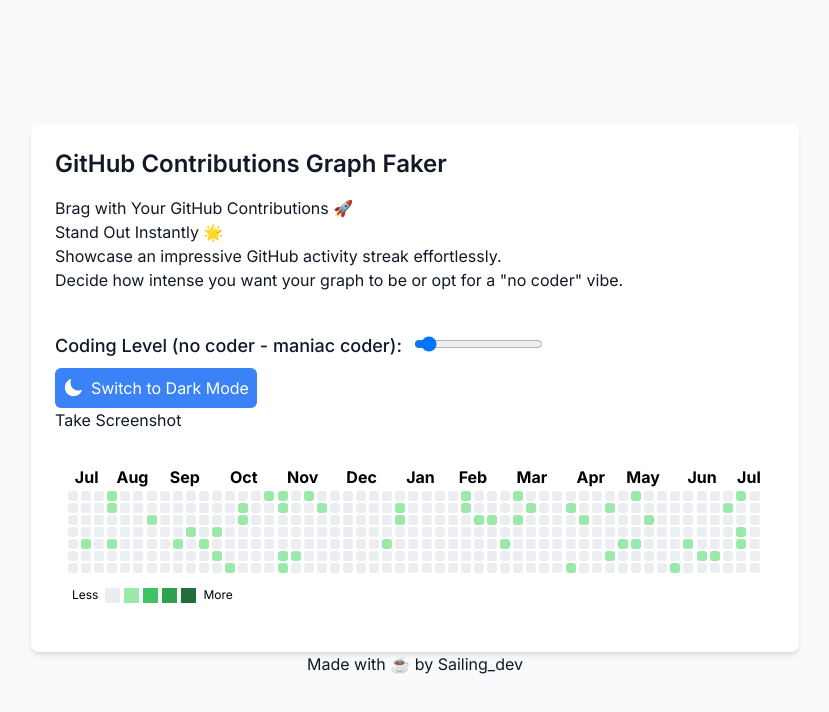
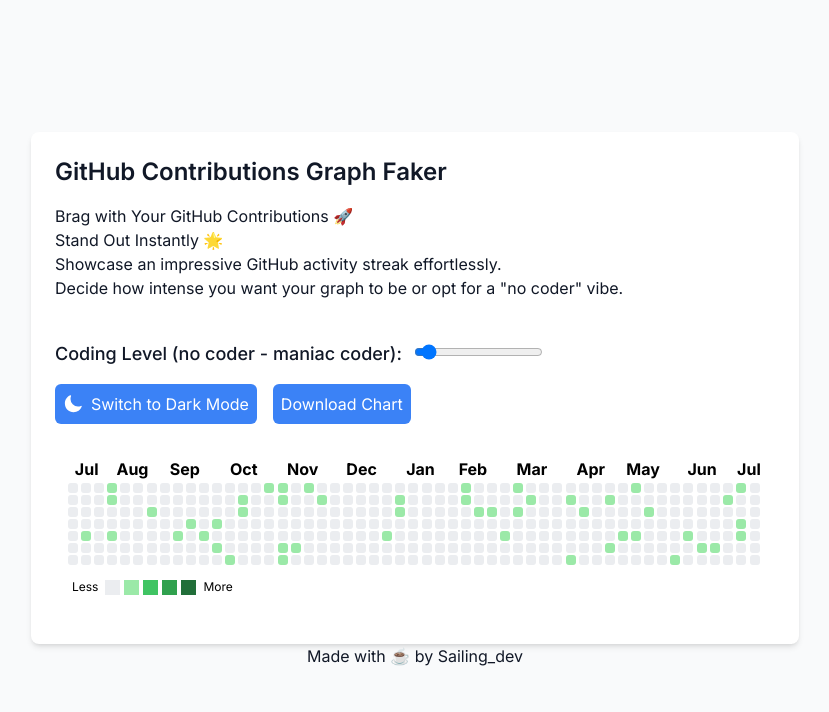
Before and after one commit to kellerfabian/contributionfaker, a Next.js app: page / in a window 1280 px wide. Shown: the top 712 px of the page, without its empty margins (225-1054 px from the left). Built offline with nearby package versions, Linux system fonts and the light colour scheme.

Commit message:
refactor: html 2 canvas

```diff
--- a/app/page.tsx
+++ b/app/page.tsx
@@ -2,6 +2,7 @@
 import { useState } from "react";
 import DarkModeToggle from "../components/DarkModeToggle";
 import ContributionChart from "../components/ContributionChart";
+import html2canvas from "html2canvas";
 
 const Home = () => {
   const [level, setLevel] = useState<number>(1);
@@ -15,6 +16,18 @@
   const toggleDarkMode = () => {
     setDarkMode((prevMode) => !prevMode);
     document.documentElement.classList.toggle("dark");
+  };
+
+  const handleScreenshot = () => {
+    const chartElement = document.getElementById("contribution-chart");
+    if (chartElement) {
+      html2canvas(chartElement).then((canvas) => {
+        const link = document.createElement("a");
+        link.download = "contribution-chart.png";
+        link.href = canvas.toDataURL("image/png");
+        link.click();
+      });
+    }
   };
 
   return (
@@ -43,7 +56,17 @@
           value={level}
           onChange={handleChange}
         />
+
+<div className="flex space-x-4 mt-2">
         <DarkModeToggle darkMode={darkMode} toggleDarkMode={toggleDarkMode} />
+
+        <button
+          onClick={handleScreenshot}
+          className="mt-2 p-2 bg-blue-500 text-white rounded-md flex items-center"
+        >
+          Download Chart
+        </button>
+        </div>
 
         <ContributionChart level={level} darkMode={darkMode} />
       </div>
--- a/components/ContributionChart.tsx
+++ b/components/ContributionChart.tsx
@@ -1,5 +1,4 @@
 import { useEffect, useState } from "react";
-import html2canvas from "html2canvas";
 import styles from "./ContributionChart.module.css";
 
 interface ContributionData {
@@ -129,21 +128,9 @@
     setWeeksByMonth(newWeeksByMonth);
   }, [level]);
 
-  const handleScreenshot = () => {
-    const chartElement = document.getElementById("contribution-chart");
-    if (chartElement) {
-      html2canvas(chartElement).then((canvas) => {
-        const link = document.createElement("a");
-        link.download = "contribution-chart.png";
-        link.href = canvas.toDataURL("image/png");
-        link.click();
-      });
-    }
-  };
 
   return (
     <div>
-      <button onClick={handleScreenshot}>Take Screenshot</button>
       <div
         id="contribution-chart"
         className={`p-3 ${styles.tableContainer} ${
```
